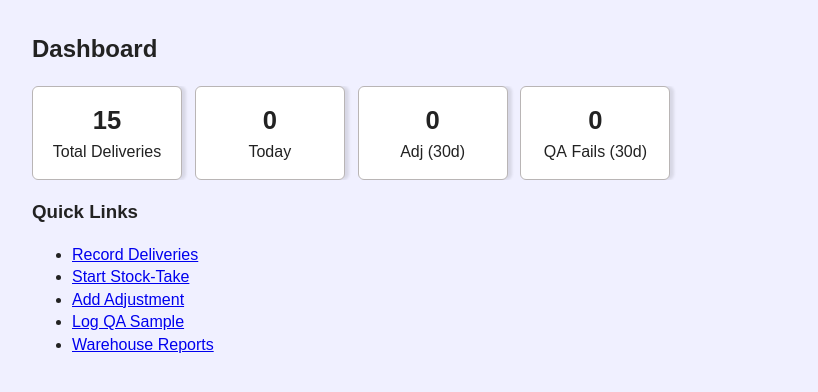
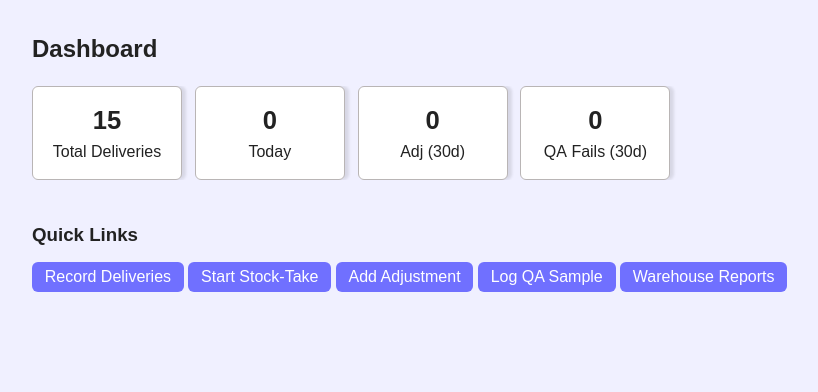
Before and after one commit to Aiman0202/UKFruitProject, a PHP site: page /WarehouseProLite/dashboard.php in a window 1280 px wide. Shown: the part 55-447 px from the top of the page, without its empty margins (144-962 px from the left). Run offline with PHP 8.4, Linux system fonts and the light colour scheme; data comes from the database, SQL or seed files in the repository.

Commit message:
Turned links into buttons

```diff
--- a/WarehouseProLite/dashboard.php
+++ b/WarehouseProLite/dashboard.php
@@ -27,14 +27,15 @@ $recentQAFails = mysqli_fetch_assoc(
   <div class="card"><span class="big"><?php echo $recentAdjust; ?></span>Adj&nbsp;(30d)</div>
   <div class="card"><span class="big"><?php echo $recentQAFails; ?></span>QA&nbsp;Fails&nbsp;(30d)</div>
 </div>
+<br>
 
 <h3>Quick Links</h3>
-<ul>
-  <li><a href="deliveries.php">Record Deliveries</a></li>
-  <li><a href="stocktake_new.php">Start Stock-Take</a></li>
-  <li><a href="adjustments.php">Add Adjustment</a></li>
-  <li><a href="qa_samples.php">Log QA Sample</a></li>
-  <li><a href="reports.php">Warehouse Reports</a></li>
-</ul>
+<div class="quick-links">
+  <a href="deliveries.php" class="btn">Record Deliveries</a>
+  <a href="stocktake_new.php" class="btn">Start Stock-Take</a>
+  <a href="adjustments.php" class="btn">Add Adjustment</a>
+  <a href="qa_samples.php" class="btn">Log QA Sample</a>
+  <a href="reports.php" class="btn">Warehouse Reports</a>
+</div>
 
 <?php include 'includes/footer.php'; ?>
--- a/WarehouseProLite/stocktake_new.php
+++ b/WarehouseProLite/stocktake_new.php
@@ -50,7 +50,7 @@ if (!isset($_GET['take'])):
     <p>This will create a new stock-take session for ALL products.</p>
     <input type="hidden" name="create_take" value="1">
     <input type="submit" value="Start Stock-Take">
-    <a href="dashboard.php">Cancel</a>
+    <a href="dashboard.php" class="btn-secondary">Cancel</a> <!--secondary 'cancel button' styling-->
 </form>
 <?php
 include 'includes/footer.php';
@@ -80,7 +80,7 @@ $prods  = mysqli_query($conn, "SELECT id, sku, name, stock FROM products ORDER B
 <p>
     <input type="hidden" name="save_lines" value="1">
     <input type="submit" value="Save Counts">
-    <a href="stocktake_new.php">Cancel</a>
+    <a href="stocktake_new.php" class="btn-secondary">Cancel</a> <!--secondary 'cancel button' styling-->
 </p>
 </form>
 <?php include 'includes/footer.php'; ?>
--- a/WarehouseProLite/stocktake_view.php
+++ b/WarehouseProLite/stocktake_view.php
@@ -72,7 +72,7 @@ while ($r = mysqli_fetch_assoc($lines)):
 </form>
 
 <p>
-  <a href="stocktake_new.php">← New Stock-Take</a> |
-  <a href="dashboard.php">Dashboard</a>
+  <a href="stocktake_new.php" class="btn">← New Stock-Take</a>
+  <a href="dashboard.php" class="btn">Dashboard</a>
 </p>
 <?php include 'includes/footer.php'; ?>
```
